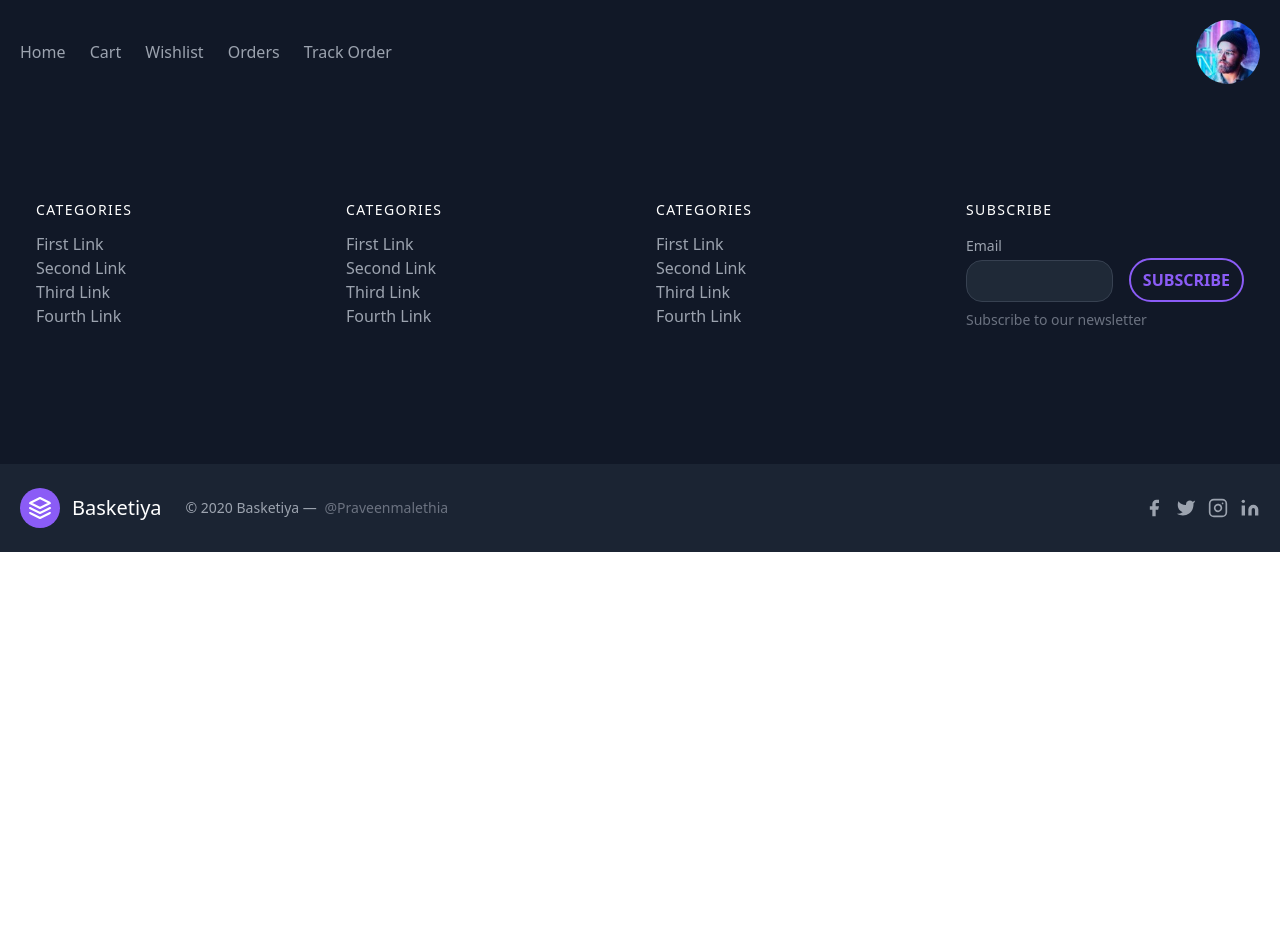
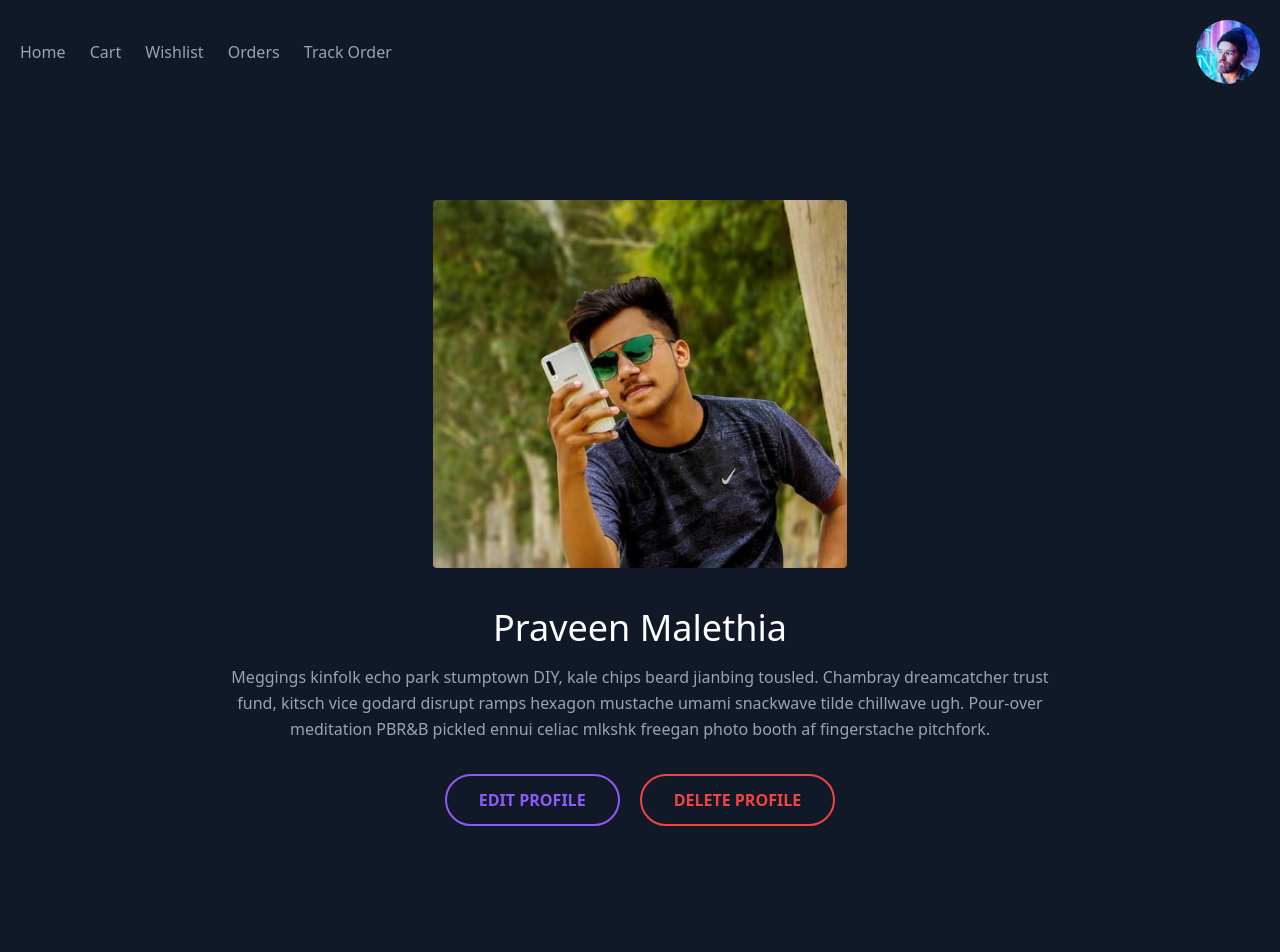
Before and after one commit to PraveenMalethia/basketiya-2, a Nuxt app: page /profile in a window 1280 px wide. Shown: the top 952 px of the page. Before the commit the page ends 800 px from the top, so only its background shows below. Built offline with nearby package versions, Linux system fonts and the light colour scheme.

Commit message:
Profile page added

```diff
--- a/assets/css/tailwind.css
+++ b/assets/css/tailwind.css
@@ -15,3 +15,6 @@
 .btn-success {
   @apply mt-8 text-green-400 bg-transparent border-2 border-solid border-green-500 hover:bg-green-500 hover:text-white font-bold uppercase px-8 py-3 rounded-2xl outline-none focus:outline-none mr-1 mb-1 ease-linear transition-all duration-150 text-center
 }
+.btn-danger {
+  @apply text-red-500 bg-transparent border-2 border-solid border-red-500 hover:bg-red-500 hover:text-white font-bold uppercase rounded-full outline-none focus:outline-none transition-all duration-150
+}
--- a/components/Header.vue
+++ b/components/Header.vue
@@ -115,9 +115,9 @@
                   duration-300
                 "
               >
-                <p class="text-gray-100 text-lg">
+                <nuxt-link class="text-gray-100 text-lg" to="/orders">
                   Orders
-                </p>
+                </nuxt-link>
               </div>
               <div
                 class="
--- /dev/null
+++ b/pages/profile/index.vue
@@ -0,0 +1,63 @@
+<template>
+  <section class="text-gray-400 bg-gray-900 body-font">
+    <div
+      class="
+        container
+        mx-auto
+        flex
+        px-5
+        py-24
+        items-center
+        justify-center
+        flex-col
+      "
+    >
+      <img
+        class="lg:w-2/6 md:w-3/6 w-5/6 mb-10 object-cover object-center rounded"
+        alt="hero"
+        src="/images/profile.png"
+      />
+      <div class="text-center lg:w-2/3 w-full">
+        <h1 class="title-font sm:text-4xl text-3xl mb-4 font-medium text-white">
+          Praveen Malethia
+        </h1>
+        <p class="leading-relaxed mb-8">
+          Meggings kinfolk echo park stumptown DIY, kale chips beard jianbing
+          tousled. Chambray dreamcatcher trust fund, kitsch vice godard disrupt
+          ramps hexagon mustache umami snackwave tilde chillwave ugh. Pour-over
+          meditation PBR&B pickled ennui celiac mlkshk freegan photo booth af
+          fingerstache pitchfork.
+        </p>
+        <div class="flex justify-center">
+          <button
+            class="
+              inline-flex
+              py-3
+              px-8
+              btn-primary
+            "
+          >
+            Edit Profile
+          </button>
+          <button
+            class="
+              ml-5
+              btn-danger
+              py-3
+              px-8
+            "
+          >
+            Delete Profile
+          </button>
+        </div>
+      </div>
+    </div>
+  </section>
+</template>
+
+<script>
+export default {}
+</script>
+
+<style>
+</style>
```
Also changed, not shown: static/images/Profile.png (added).
